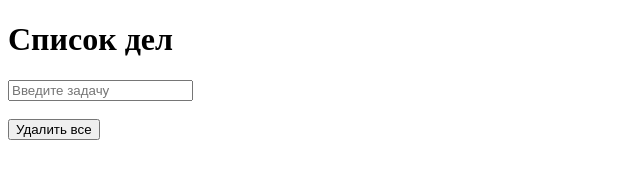
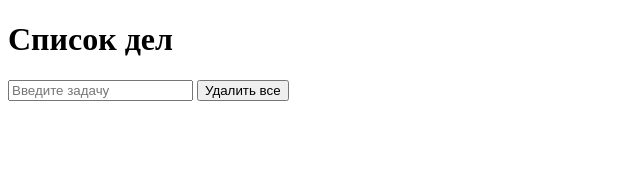
Before and after one commit to mdlufy/simple-todo, a plain HTML site: page index.html in a window 1280 px wide. Shown: the whole page, without its empty margins (0-640 px from the left). Drawn offline with Linux system fonts and the light colour scheme.

Commit message:
span delete button

```diff
--- a/index.html
+++ b/index.html
@@ -11,9 +11,9 @@
 <body>
     <h1>Список дел</h1>
     <input type="text" placeholder="Введите задачу" name="todo" id="todo" class="js-input">
+    <span><button class="js-delete-btn">Удалить все</button></span>
     <br><br>
     <div class="js-todos"></div>
-    <button class="js-delete-btn">Удалить все</button>
     <script src="./js/index.js"></script>
 </body>
 
```
